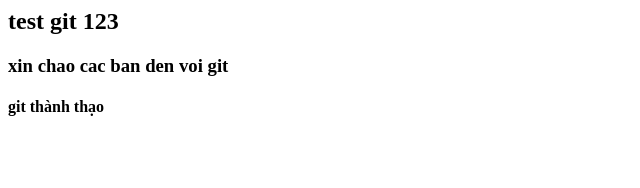
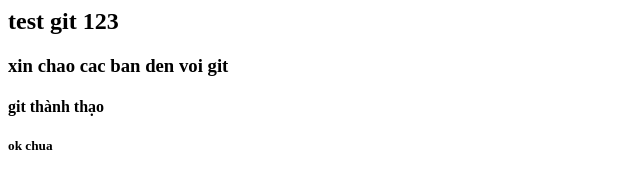
Before and after one commit to codetql/test_git, a plain HTML site: page index.html in a window 1280 px wide. Shown: the full height of the page, 0-640 px from the left. Drawn offline with Linux system fonts and the light colour scheme.

Commit message:
Update index.html

```diff
--- a/index.html
+++ b/index.html
@@ -1,3 +1,4 @@
 <h2>test git 123</h2>
 <h3>xin chao cac ban den voi git</h3>
 <h4>git thành thạo</h4>
+<h5>ok chua</h5>
```
